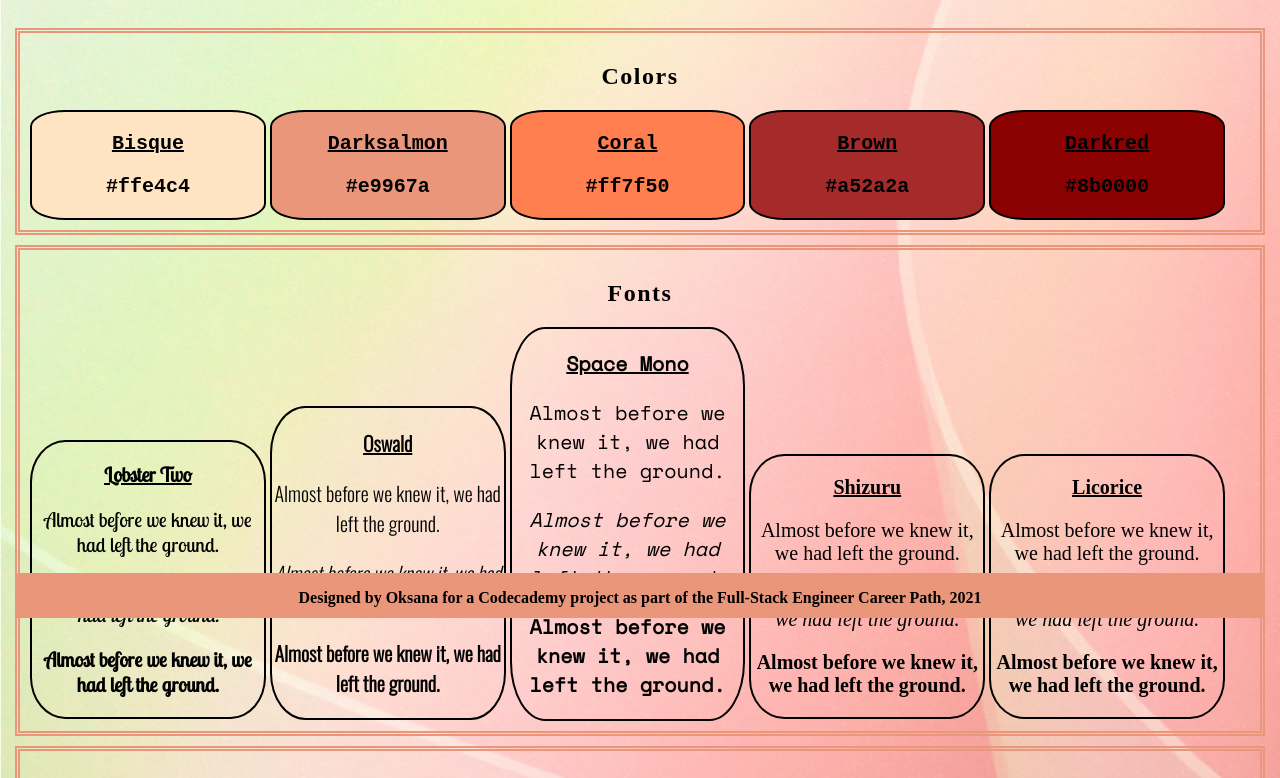
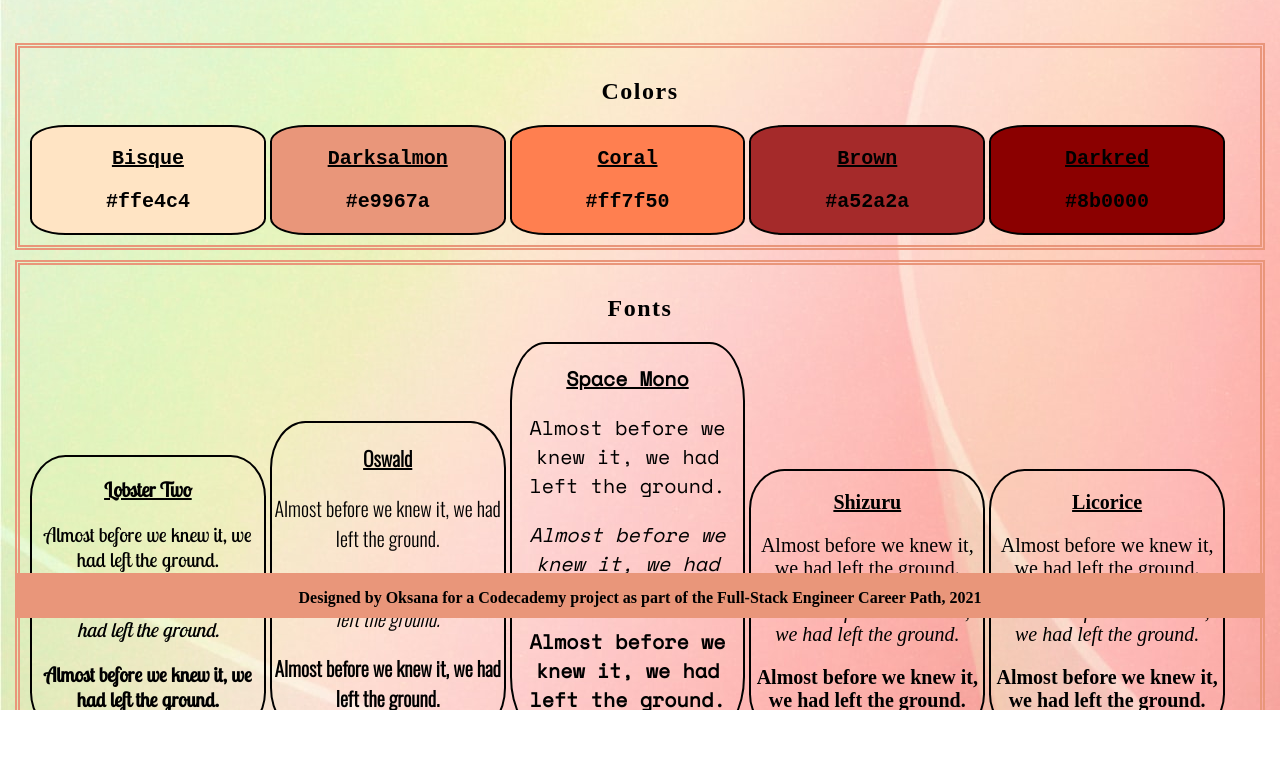
Before and after one commit to 20DOM21/websiteDesignSystem, a plain HTML site: page index.html in a window 1280 px wide. Shown: the part 182-960 px from the top of the page. After the commit the page ends 892 px from the top, so only its background shows below. Drawn offline with nearby package versions, Linux system fonts and the light colour scheme; a web font is replaced by a local one.

Commit message:
Update style.css

```diff
--- a/style.css
+++ b/style.css
@@ -59,7 +59,9 @@ button {
 }
 main {
     position: relative;
-    top: 200px;
+    top: 210px;
+    height: 677px;
+    overflow: auto;
     z-index: 1;
 }
 .container {
```
